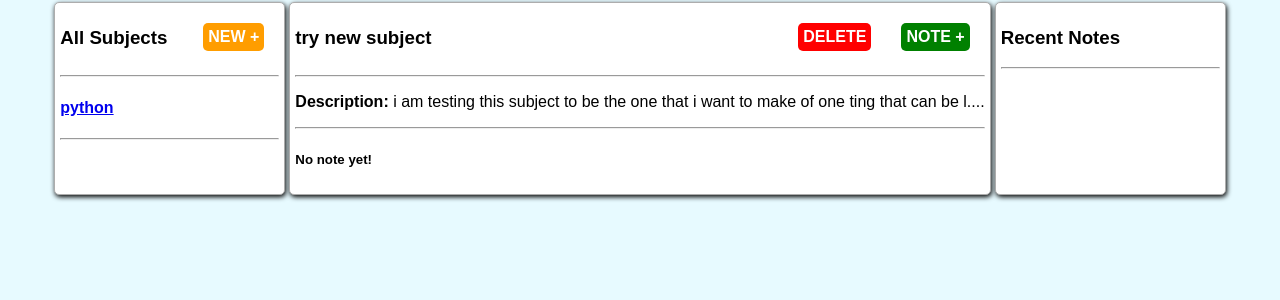
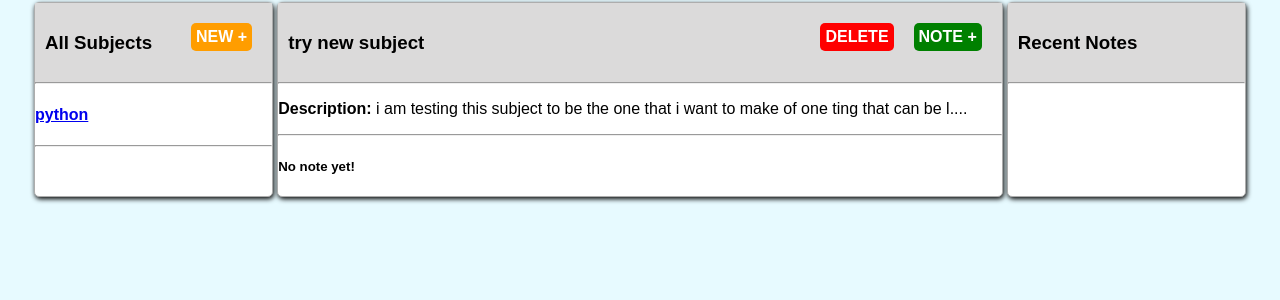
Before and after one commit to Ashenafi-adola/Note-App, a Django app: page /subject/9 in a window 1280 px wide. Shown: the part 120-420 px from the top of the page. Run offline with Django 5.2, Linux system fonts and the light colour scheme; a user stored in the database is signed in; data comes from the database, SQL or seed files in the repository; both versions use the stored data as it was after the commit.

Commit message:
modified some templates

```diff
--- a/Noteproject/Noteapp/static/Noteapp/style.css
+++ b/Noteproject/Noteapp/static/Noteapp/style.css
@@ -3,11 +3,10 @@
         font-family: Arial, Helvetica, sans-serif;
         display:  grid;
         grid-template-columns: 1fr 3fr 1fr;
-        min-height: 100px;
-        max-width: 95%;
+        width: 95%;
         justify-self: center;
         justify-content: center;
-        min-width: 1fr;
+
 }
 .card{
         border:  solid rgb(173, 173, 173) 1px;
@@ -15,7 +14,7 @@
         border-radius: 5px;
         min-width: 200px;
         background-color: white;
-        padding: 5px;
+        padding: 0px;
         box-shadow: 1px 2px 5px;
 }
 .main-card{
@@ -28,45 +27,17 @@
         border-radius: 5px;
         color: white;
         font-weight: bold;
-        margin: 15px;
+        justify-self: center;
+        margin: 10px;
         float: right;
 }
-
-.main-container{
-    display:  grid;
-    grid-template-columns: 1fr 3fr 1fr;
-    min-height: 100px;
-    max-width: 95%;
-    justify-self: center;
-    justify-content: center;
-    min-width: 1fr;
+textarea{
+    width: 800px;
 }
-.card{
-    border:  solid rgb(173, 173, 173) 1px;
-    margin: 2px;
-    border-radius: 5px;
-    min-width: 200px;
-    background-color: white;
-    padding: 5px;
-    box-shadow: 1px 2px 5px;
-}
-.main-card{
-    min-width: 450px;
-}
-.btn-link{
-        text-decoration: none;
-        background-color: rgb(255, 157, 0);
-        padding: 5px;
-        border-radius: 5px;
-        color: white;
-        font-weight: bold;
-        margin: 15px;
-        float: right;
-}
-
 form{
     margin: 10px;
     padding: 5px;
+
 }
 .Search{
     margin: 0px;
@@ -85,3 +56,12 @@ form{
     border-bottom-right-radius: 12px;
     border-collapse: collapse;
 }
+
+.sec-header{
+    background-color: rgb(219, 218, 218);
+    margin: 0px;
+    padding: 10px;
+}
+hr{
+    margin: 0px;
+}
--- a/Noteproject/Noteapp/templates/Noteapp/subject.html
+++ b/Noteproject/Noteapp/templates/Noteapp/subject.html
@@ -34,8 +34,14 @@
 
 <div class="main-container">
     <div class="card">
-            <div style="display: inline-block;"><h3>All Subjects</h3></div>
-            <a href="" class="btn-link">NEW +</a>
+        <div >
+                <div class="sec-header" >
+                        <div>
+                                <h3 style="display: inline-block;">All Subjects</h3>
+                                <a href="{% url 'addsubject' %}" class="btn-link">NEW +</a>
+                        </div>
+                </div>
+        </div>
             <hr>
             <div>
                     {% for subject in subjects %}
@@ -45,11 +51,15 @@
             </div>
     </div>
     <div class="card main-card">
-            <div style="display:  inline-block;"><h3>{{subject}}</h3></div>
-            <a href="{% url 'createNote' %}" class="btn-link" style="background-color: green;">NOTE +</a>
-            <a href="{% url 'deleteSubject' subject.id %}" class="btn-link" style="background-color: red;">DELETE</a>
+
+                <div class="sec-header">
+                        <h3 style="display:  inline-block;">{{subject}}</h3>
+                        <a href="{% url 'createNote' %}" class="btn-link" style="background-color: green;">NOTE +</a>
+                        <a href="{% url 'deleteSubject' subject.id %}" class="btn-link" style="background-color: red;">DELETE</a>
+                </div>
+
             <hr>
-            <div>
+            <div >
                 <p><b>Description: </b>{{subject.description}}</p>
             </div>
             <hr>
@@ -68,7 +78,7 @@
             </div>
     </div>
     <div class="card">
-            <div><h3>Recent Notes</h3></div>
+            <div class="sec-header"><h3>Recent Notes</h3></div>
             <hr>
 
     </div>
```
Also changed, not shown: Noteproject/Noteapp/templates/Noteapp/home.html (+8 -4 lines), Noteproject/Noteapp/templates/Noteapp/note.html (+8 -5 lines), Noteproject/Noteapp/templates/Noteapp/note_subject.html (+4 -3 lines), Noteproject/db.sqlite3.
